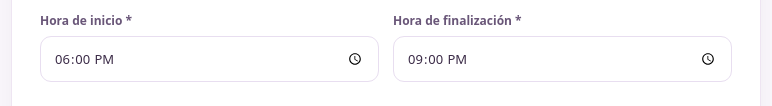
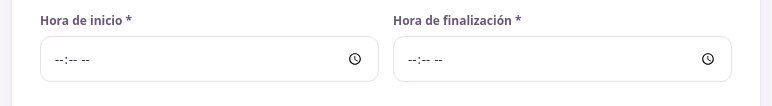
Before and after one commit to luisrendonsanz/dulceruta, a website built with Vite: page registro.html in a window 1280 px wide. Shown: the part 694-800 px from the top of the page, 72-844 px from the left. Built offline with nearby package versions, Linux system fonts and the light colour scheme.

Commit message:
Exigir que participantes seleccionen horarios sin valores predefinidos

```diff
--- a/registro.html
+++ b/registro.html
@@ -16,8 +16,8 @@
       <label>Nombre público del lugar <small>(opcional para casas)</small><input id="place-name" placeholder="Ej. Casa de los dulces / Abarrotes Lupita" maxlength="90"></label>
       <label>Referencia para llegar <small>(opcional y pública)</small><input id="reference" placeholder="Ej. Calle Hidalgo, junto a la plaza" maxlength="180"></label>
       <div class="two-cols">
-        <label>Hora de inicio *<input id="hours-start" type="time" value="18:00" required></label>
-        <label>Hora de finalización *<input id="hours-end" type="time" value="21:00" required></label>
+        <label>Hora de inicio *<input id="hours-start" type="time" required></label>
+        <label>Hora de finalización *<input id="hours-end" type="time" required></label>
       </div>
       <p class="muted tiny">Selecciona las horas en tu celular. La hora de finalización debe ser posterior al inicio (mismo día).</p>
       <div class="step"><b>2</b><div><h2>Marca tu ubicación</h2><p>Elige exactamente dónde está tu casa o local.</p></div></div>
```
